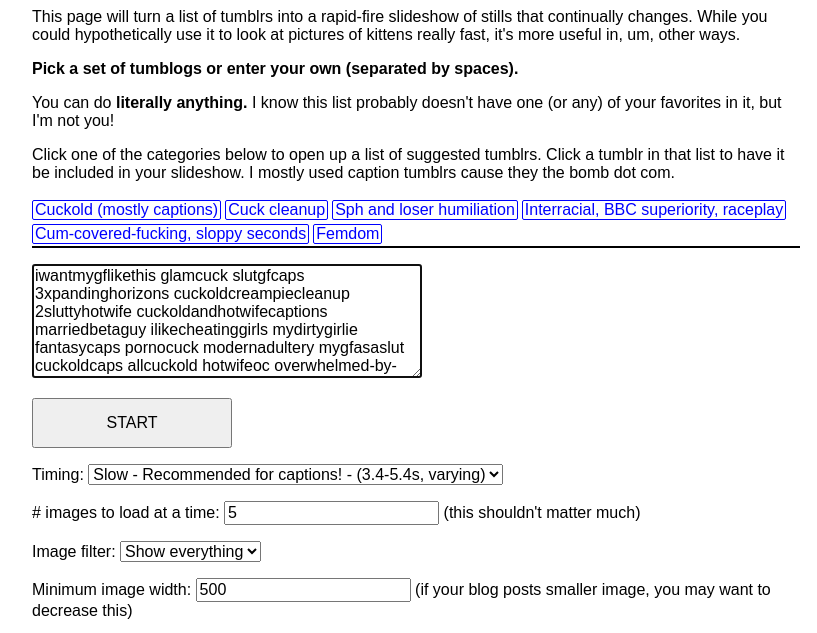
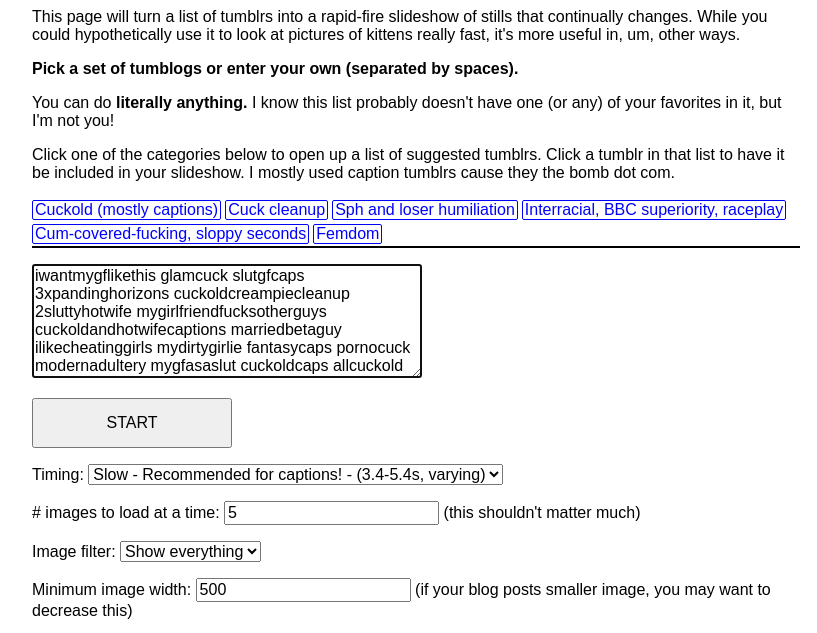
Before and after one commit to gooninatorforker/mygooninatorfork, a website built with webpack: page gooninator/index.html in a window 1280 px wide. Shown: the part 157-790 px from the top of the page, without its empty margins (224-1041 px from the left). Built offline with nearby package versions, Linux system fonts and the light colour scheme.

Commit message:
Update index.html

```diff
--- a/gooninator/index.html
+++ b/gooninator/index.html
@@ -29,7 +29,7 @@
 
     <form action="gooninate.html" method="get">
       <p>
-      <textarea type="text" rows="6" name="tumblrs" autocorrect="off" spellcheck="false" id="tumblrs" placeholder="TUMBLRS GO HERE">iwantmygflikethis glamcuck slutgfcaps 3xpandinghorizons cuckoldcreampiecleanup 2sluttyhotwife cuckoldandhotwifecaptions marriedbetaguy ilikecheatinggirls mydirtygirlie fantasycaps pornocuck modernadultery mygfasaslut cuckoldcaps allcuckold hotwifeoc overwhelmed-by-eroticism smoothrocket swedishracetraitor3 just-stay-virgin hotwendy79 sissycucksexual pussyfreeloser captions4losers cum-in-kleenex confirmedloser mauishower whitesarethepast allaboutsize blackcocktakeover2 blackmydaughter3 breed-better dorisconquered bbcwhitewives69 breedthatwhitepussy breedingblackistheanswer cumcoveredfucking fuckyeahfriendlyfire
+      <textarea type="text" rows="6" name="tumblrs" autocorrect="off" spellcheck="false" id="tumblrs" placeholder="TUMBLRS GO HERE">iwantmygflikethis glamcuck slutgfcaps 3xpandinghorizons cuckoldcreampiecleanup 2sluttyhotwife mygirlfriendfucksotherguys cuckoldandhotwifecaptions marriedbetaguy ilikecheatinggirls mydirtygirlie fantasycaps pornocuck modernadultery mygfasaslut cuckoldcaps allcuckold hotwifeoc overwhelmed-by-eroticism smoothrocket swedishracetraitor3 just-stay-virgin hotwendy79 sissycucksexual pussyfreeloser captions4losers cum-in-kleenex confirmedloser mauishower whitesarethepast allaboutsize blackcocktakeover2 blackmydaughter3 breed-better dorisconquered bbcwhitewives69 breedthatwhitepussy breedingblackistheanswer cumcoveredfucking fuckyeahfriendlyfire
       </textarea>
 
       <p>
```
